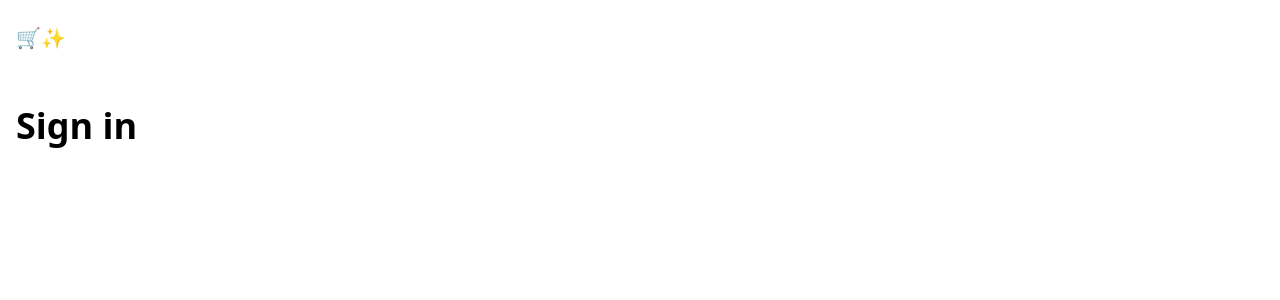
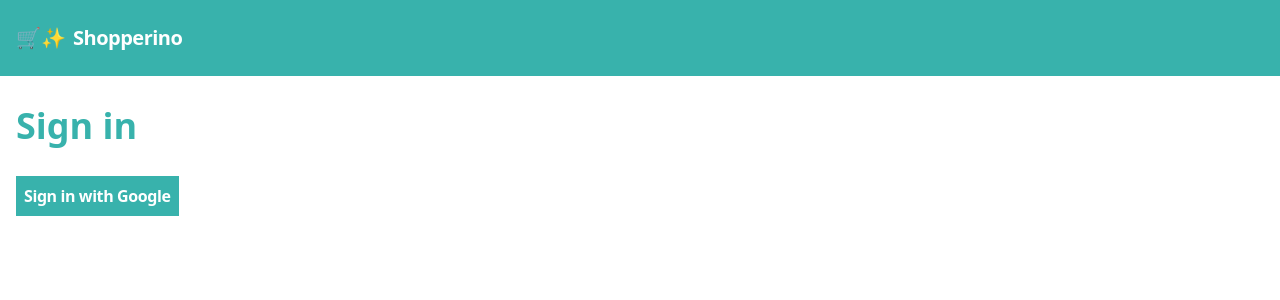
Before and after one commit to jtiala/shopperino, a React (Create React App) app: page /sign-in in a window 1280 px wide. Shown: the top 300 px of the page. Built offline with nearby package versions, Linux system fonts and the light colour scheme; no server answers.

Commit message:
Update tailwind config

```diff
--- a/tailwind.config.js
+++ b/tailwind.config.js
@@ -1,6 +1,123 @@
 module.exports = {
   theme: {
-    extend: {},
+    colors: {
+      transparent: "transparent",
+      current: "currentColor",
+
+      black: "#000",
+      white: "#fff",
+
+      gray: {
+        100: "#f7fafc",
+        200: "#edf2f7",
+        300: "#e2e8f0",
+        400: "#cbd5e0",
+        500: "#a0aec0",
+        600: "#718096",
+        700: "#4a5568",
+        800: "#2d3748",
+        900: "#1a202c",
+      },
+      red: {
+        100: "#fff5f5",
+        200: "#fed7d7",
+        300: "#feb2b2",
+        400: "#fc8181",
+        500: "#f56565",
+        600: "#e53e3e",
+        700: "#c53030",
+        800: "#9b2c2c",
+        900: "#742a2a",
+      },
+      orange: {
+        100: "#fffaf0",
+        200: "#feebc8",
+        300: "#fbd38d",
+        400: "#f6ad55",
+        500: "#ed8936",
+        600: "#dd6b20",
+        700: "#c05621",
+        800: "#9c4221",
+        900: "#7b341e",
+      },
+      yellow: {
+        100: "#fffff0",
+        200: "#fefcbf",
+        300: "#faf089",
+        400: "#f6e05e",
+        500: "#ecc94b",
+        600: "#d69e2e",
+        700: "#b7791f",
+        800: "#975a16",
+        900: "#744210",
+      },
+      green: {
+        100: "#f0fff4",
+        200: "#c6f6d5",
+        300: "#9ae6b4",
+        400: "#68d391",
+        500: "#48bb78",
+        600: "#38a169",
+        700: "#2f855a",
+        800: "#276749",
+        900: "#22543d",
+      },
+      teal: {
+        100: "#e6fffa",
+        200: "#b2f5ea",
+        300: "#81e6d9",
+        400: "#4fd1c5",
+        500: "#38b2ac",
+        600: "#319795",
+        700: "#2c7a7b",
+        800: "#285e61",
+        900: "#234e52",
+      },
+      blue: {
+        100: "#ebf8ff",
+        200: "#bee3f8",
+        300: "#90cdf4",
+        400: "#63b3ed",
+        500: "#4299e1",
+        600: "#3182ce",
+        700: "#2b6cb0",
+        800: "#2c5282",
+        900: "#2a4365",
+      },
+      indigo: {
+        100: "#ebf4ff",
+        200: "#c3dafe",
+        300: "#a3bffa",
+        400: "#7f9cf5",
+        500: "#667eea",
+        600: "#5a67d8",
+        700: "#4c51bf",
+        800: "#434190",
+        900: "#3c366b",
+      },
+      purple: {
+        100: "#faf5ff",
+        200: "#e9d8fd",
+        300: "#d6bcfa",
+        400: "#b794f4",
+        500: "#9f7aea",
+        600: "#805ad5",
+        700: "#6b46c1",
+        800: "#553c9a",
+        900: "#44337a",
+      },
+      pink: {
+        100: "#fff5f7",
+        200: "#fed7e2",
+        300: "#fbb6ce",
+        400: "#f687b3",
+        500: "#ed64a6",
+        600: "#d53f8c",
+        700: "#b83280",
+        800: "#97266d",
+        900: "#702459",
+      },
+    },
   },
   variants: {},
   plugins: [],
```
